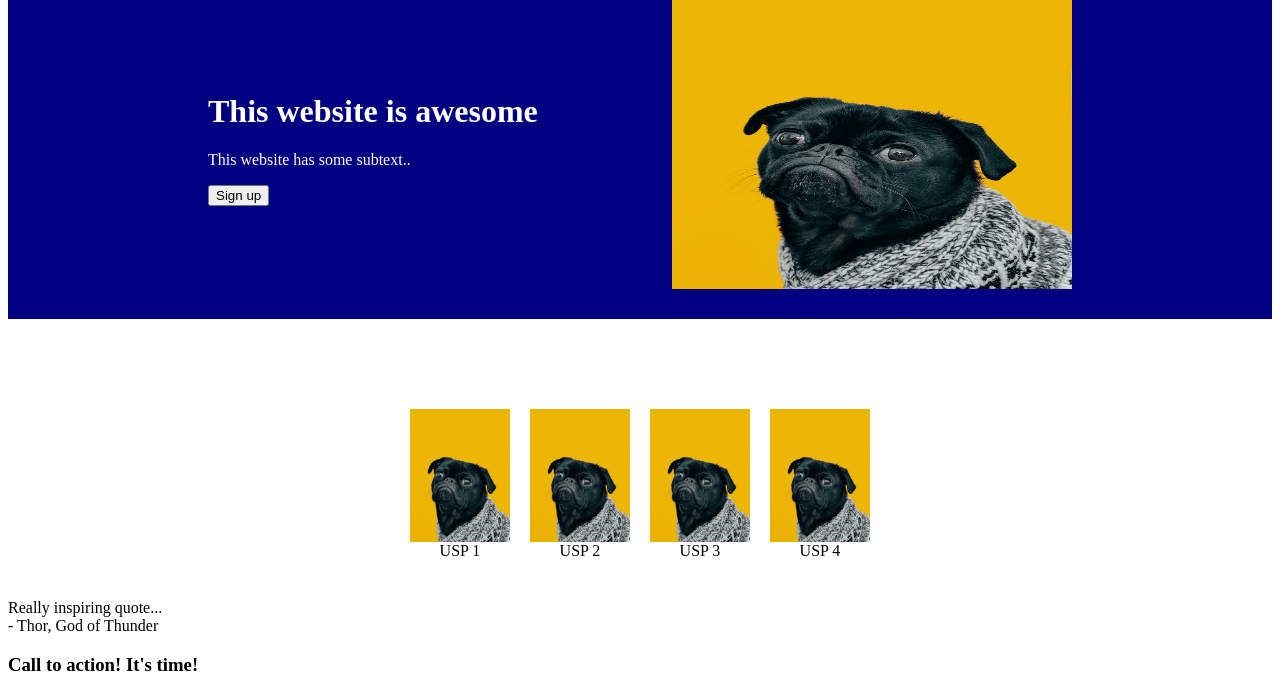
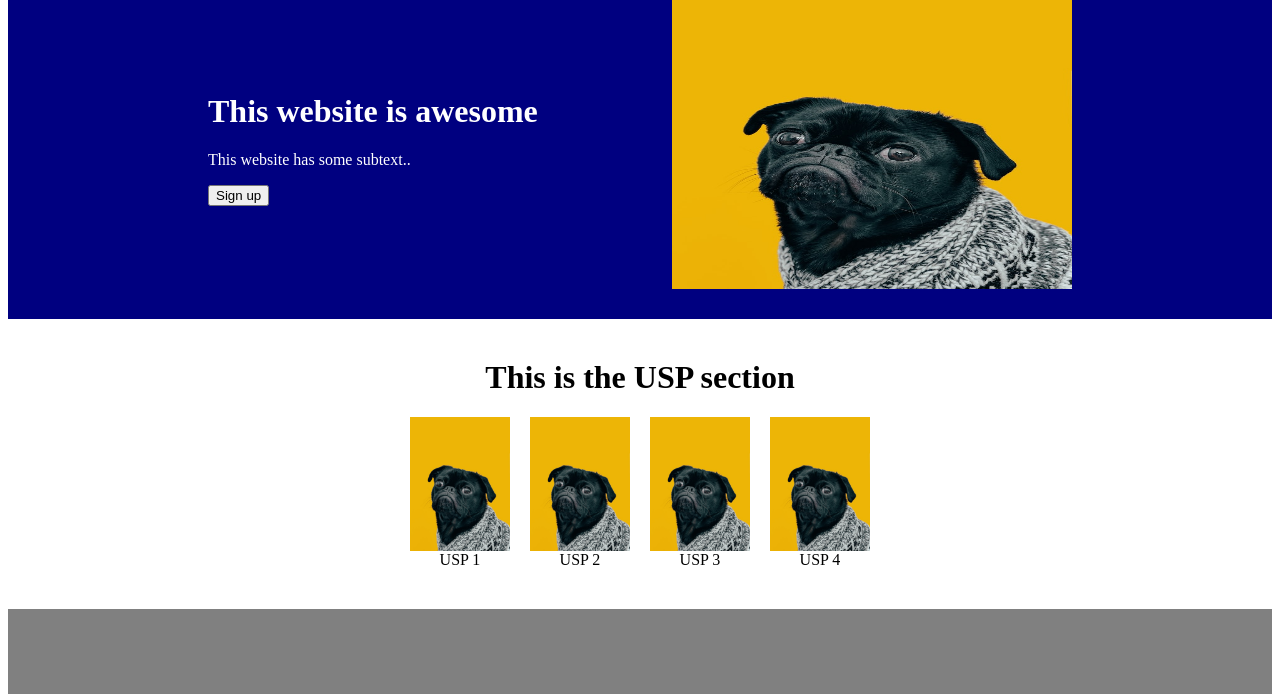
Before and after one commit to dannyang30/exercise-one, a plain HTML site: page index.html in a window 1280 px wide. Shown: the part 82-776 px from the top of the page. Drawn offline with Linux system fonts and the light colour scheme.

Commit message:
Created quote section

```diff
--- a/index.html
+++ b/index.html
@@ -28,6 +28,8 @@
     </div>
 
     <div class="usp-section">
+        <h1>This is the USP section</h1>
+        <div class="bottom">
             <div class="logo-subtext">
                 <img src="images/charlesdeluvio-Mv9hjnEUHR4-unsplash.jpg">
                 <div>USP 1</div>
@@ -43,6 +45,7 @@
             <div class="logo-subtext">
                 <img src="images/charlesdeluvio-Mv9hjnEUHR4-unsplash.jpg">
                 <div>USP 4</div>
+            </div>
         </div>
     </div>
 
--- a/style.css
+++ b/style.css
@@ -51,13 +51,23 @@ ul {
 }
 
 .usp-section {
+    display:flex;
+    flex-direction: column;
+    align-items: center;
+    justify-content: center;
+    margin: 40px;
+}
+
+.usp-section h1 {
+    margin-top: 0px;
+}
+.bottom {
     display: flex;
     gap: 20px;
     justify-content: center;
     align-items: center;
-    padding: 40px;
-    height: 200px
 }
+
 
 .logo-subtext {
     display: flex;
@@ -65,9 +75,21 @@ ul {
     width: 100px;
     height: 100px;
     text-align: center;
+    height: auto
 }
 
+.quote-section {
+    display: flex;
+    flex-direction: column;
+    background-color: grey;
+    padding: 100px;
+    align-items: center;
+}
 
+.quote {
+    font-style: italic;
+    font-size: large;
+}
 
 
 
```
Lines whose indentation alone changed are shown as unchanged.
